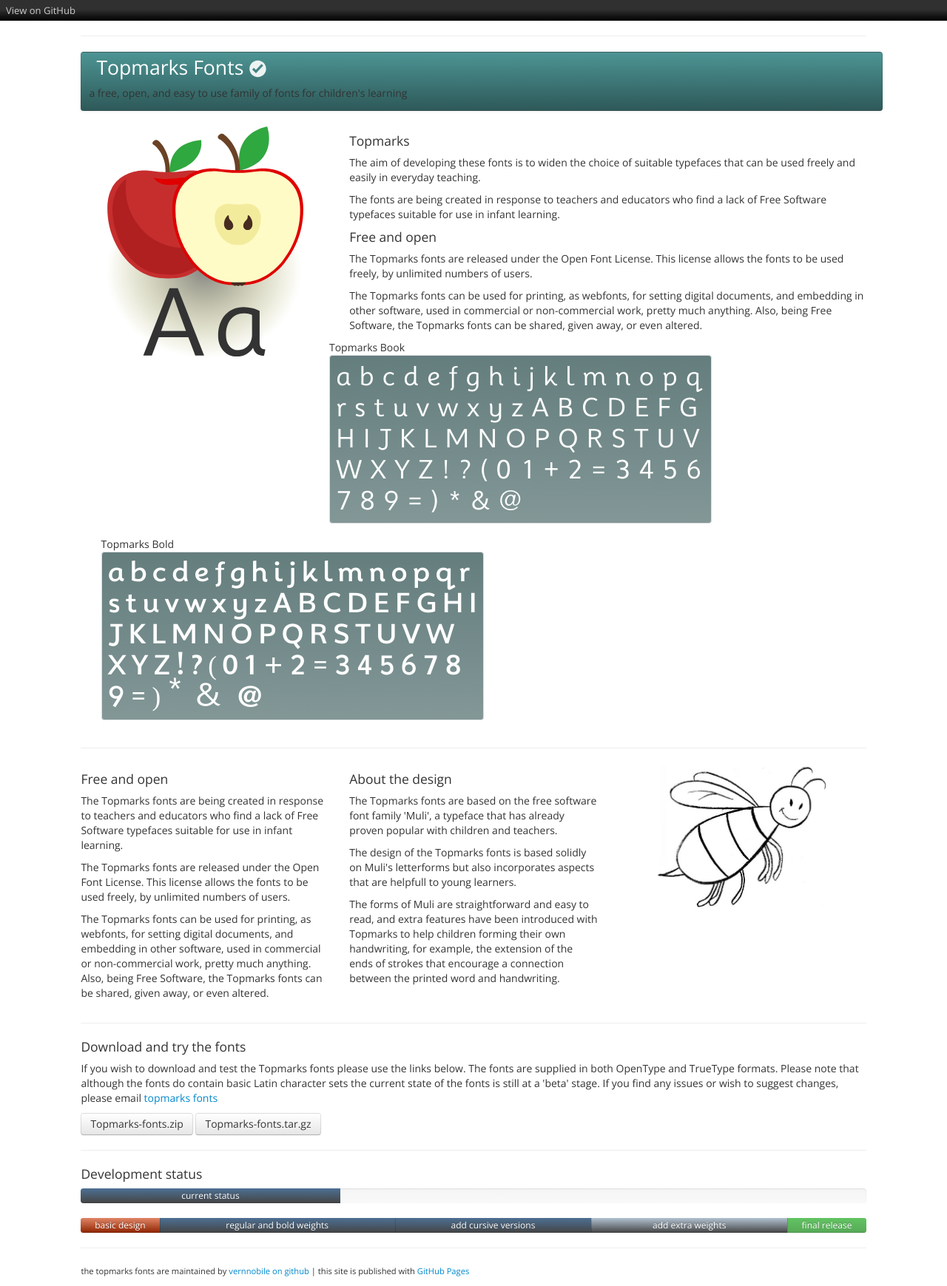
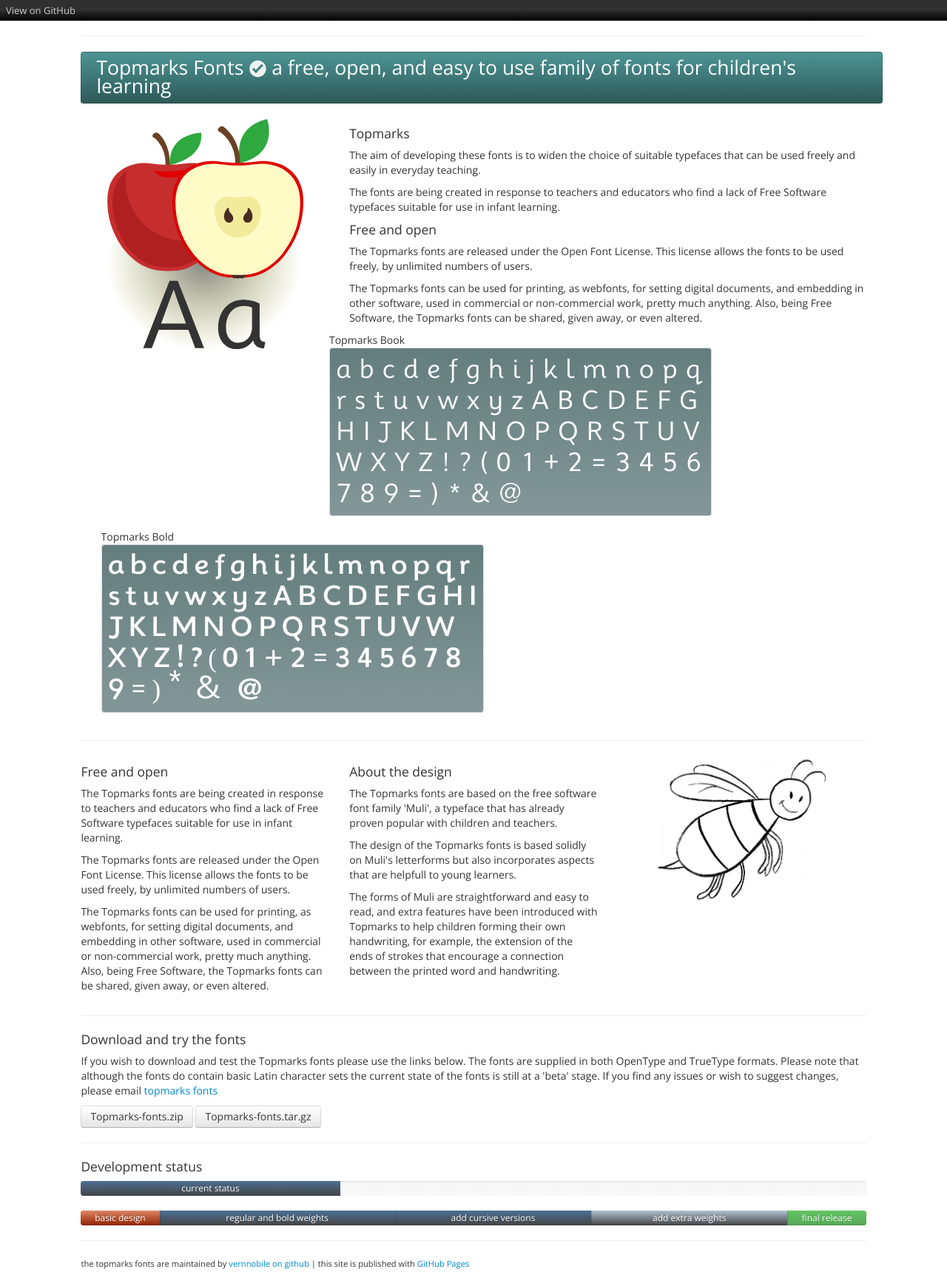
Before and after one commit to vernnobile/topmarks, a Jekyll site: the page built from index.html, in a window 1280 px wide. Shown: the whole page at 74% size. Built offline with Jekyll 4.4.1, drawn with Linux system fonts in a browser that asks for light colours.

Commit message:
Update header-masthead.html

```diff
--- a/_includes/header-masthead.html
+++ b/_includes/header-masthead.html
@@ -1,6 +1,6 @@
 <!-- mainnavbar -->
         <div class="navbar navbar-static-cont-width navbar-teal"><p class="navTitle">Topmarks
-          Fonts <img style="margin-bottom:1px" src="images/tick.svg" width="24px"/></p>
-                  <p>a free, open, and easy to use family of fonts for children's learning</p>
+          Fonts <img style="margin-bottom:1px" src="images/tick.svg" width="24px"/>
+                  <span>a free, open, and easy to use family of fonts for children's learning</span></p>
           </div>
         <!-- end header -->
```
